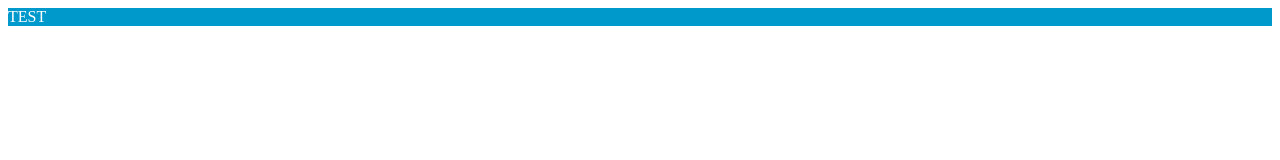
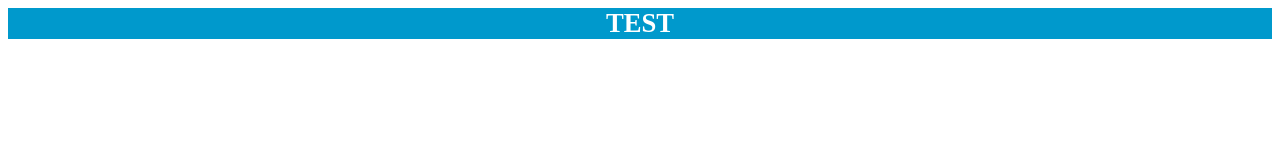
Before and after one commit to guykyle/guykyle.github.io, a plain HTML site: page index.html in a window 1280 px wide. Drawn offline with Linux system fonts and the light colour scheme; files that its build step writes are made by us from their sources.

Commit message:
Update test.css

```diff
--- a/test.css
+++ b/test.css
@@ -1,4 +1,10 @@
 .test {
   background-color: #09c;
   color: white;
-  }
+  text-align: center;
+  font-size: 20pt;
+  font-weight: bold;
+}
+.test:hover {
+  background-color: #069;
+}
```
